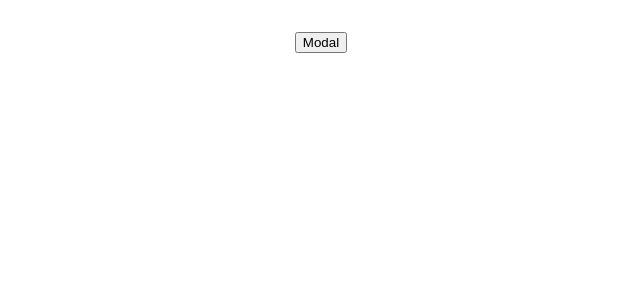
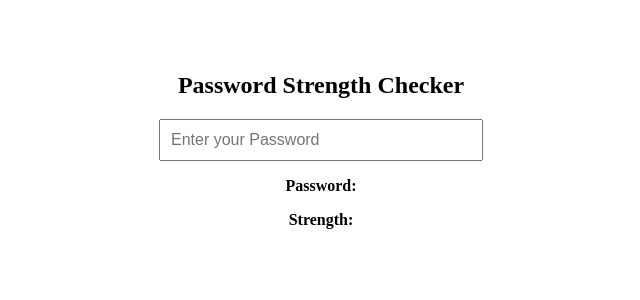
Before and after one commit to Vaidiasri/machine-code-practice, a React (Vite) app: page / in a window 1280 px wide. Shown: the top 300 px of the page, without its empty margins (319-959 px from the left). Built offline with nearby package versions, Linux system fonts and the light colour scheme.

Commit message:
password strenght checker

```diff
--- a/src/App.jsx
+++ b/src/App.jsx
@@ -11,6 +11,7 @@ import Calculator from "./componets/Calculator"
 import Traffic from "./componets/Traffic"
 import ToastPopUp from "./componets/ToastPopup"
 import Modal from "./componets/Modal"
+import PasswordStrength from "./componets/PasswordStrenght"
 
 function App() {
   return (
@@ -28,7 +29,8 @@ function App() {
 {/* <Calculator/> */}
 {/* <Traffic/> */}
 {/* <ToastPopUp/> */}
-<Modal/>
+{/* <Modal/> */}
+<PasswordStrength/>
    </div>
 
    </>
--- /dev/null
+++ b/src/componets/PasswordStrenght.jsx
@@ -0,0 +1,72 @@
+import { useState } from "react";
+
+const PasswordStrength = () => {
+  const [password, setPassword] = useState("");
+  const [strength, setStrength] = useState("");
+
+  const handelPassword = (e) => {
+    const value = e.target.value;
+    setPassword(value);
+
+    let score = 0;
+
+    // Length
+    if (value.length >= 8) score++;
+
+    // Uppercase
+    if (/[A-Z]/.test(value)) score++;
+
+    // Lowercase
+    if (/[a-z]/.test(value)) score++;
+
+    // Number
+    if (/[0-9]/.test(value)) score++;
+
+    // Special Character
+    if (/[!@#$%^&*(),.?":{}|<>]/.test(value)) score++;
+
+    // Strength
+    if (score <= 2) {
+      setStrength("Weak");
+    } else if (score <= 4) {
+      setStrength("Medium");
+    } else {
+      setStrength("Strong");
+    }
+  };
+
+  const getColor = () => {
+    if (strength === "Weak") return "red";
+    if (strength === "Medium") return "orange";
+    if (strength === "Strong") return "green";
+    return "black";
+  };
+
+  return (
+    <div style={{ padding: "20px" }}>
+      <h2>Password Strength Checker</h2>
+
+      <input
+        type="password"
+        placeholder="Enter your Password"
+        value={password}
+        onChange={handelPassword}
+        style={{
+          padding: "10px",
+          width: "300px",
+          fontSize: "16px",
+        }}
+      />
+
+      <p>
+        <strong>Password:</strong> {password}
+      </p>
+
+      <p style={{ color: getColor(), fontWeight: "bold" }}>
+        Strength: {strength}
+      </p>
+    </div>
+  );
+};
+
+export default PasswordStrength;
```
